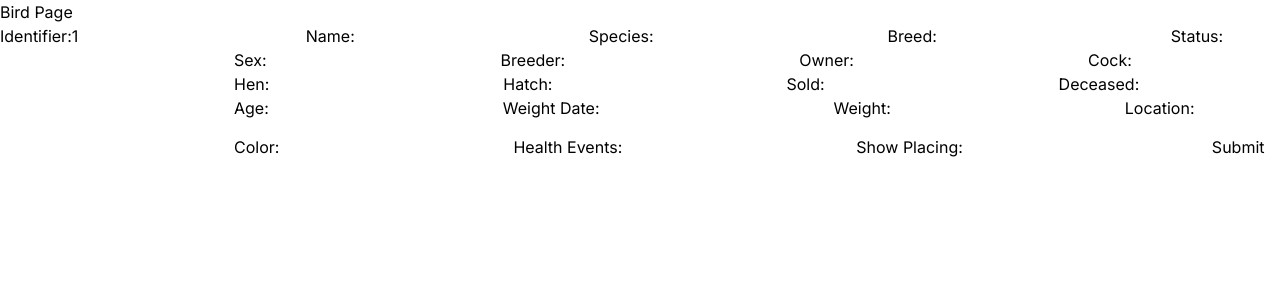
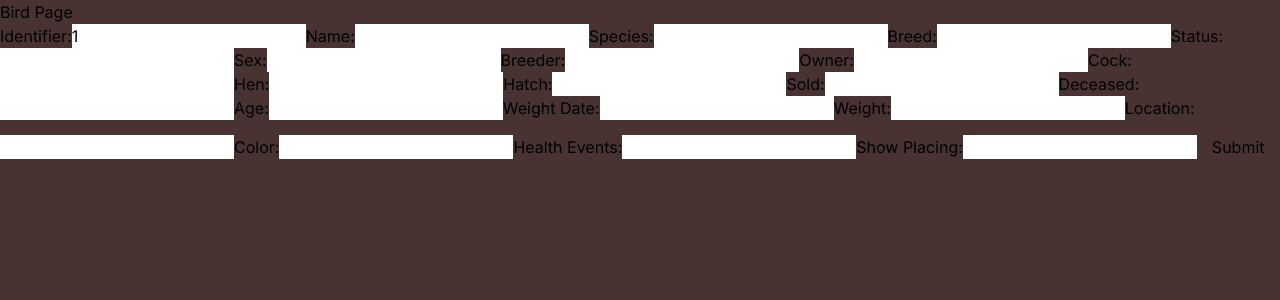
Before and after one commit to Tasfiul-Hedayet/Project-Bird-Breeding-Hatching-tracking-application-, a Next.js app in the folder frontend/: page /bird in a window 1280 px wide. Shown: the top 300 px of the page. Built offline with nearby package versions, Linux system fonts and the light colour scheme.

Commit message:
Update page.js

```diff
--- a/frontend/app/bird/page.js
+++ b/frontend/app/bird/page.js
@@ -54,6 +54,7 @@ function page() {
 
   return (
     <>
+    <div className="body">
       <h1>Bird Page</h1>
 
       <form onSubmit={handleSubmit}>
@@ -239,6 +240,7 @@ function page() {
 
         <button type="submit">Submit</button>
       </form>
+      </div>
     </>
   );
 }
```
